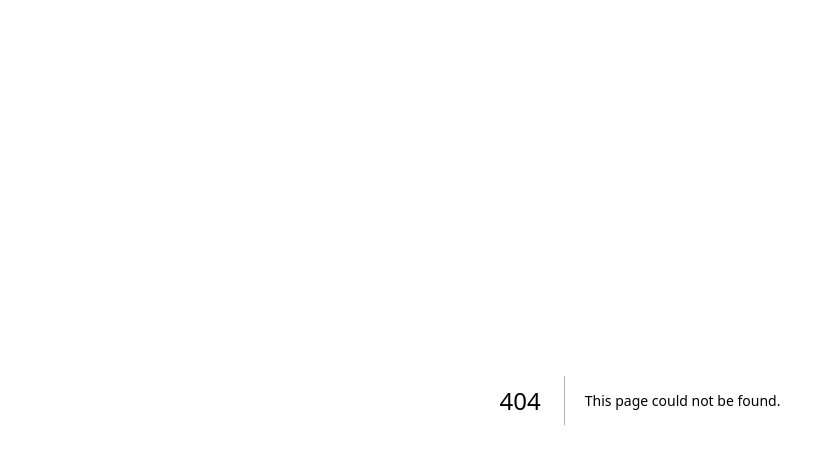
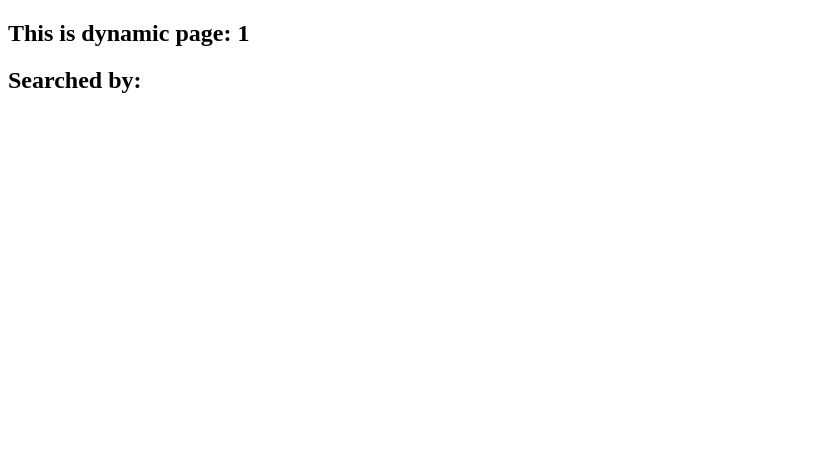
Before and after one commit to brcshakil1/my-first-next-js-app, a Next.js app: page /products/1 in a window 1280 px wide. Before the commit this address had no page. Shown: the top 464 px of the page, without its empty margins (0-835 px from the left). Built offline with nearby package versions, Linux system fonts and the light colour scheme.

Commit message:
dynamic and nested Routing

```diff
--- /dev/null
+++ b/src/app/products/[id]/page.js
@@ -0,0 +1,14 @@
+import React from "react";
+
+const DynamicPage = ({ params, searchParams }) => {
+  console.log(params);
+  console.log(searchParams);
+  return (
+    <div>
+      <h2>This is dynamic page: {params.id}</h2>
+      <h2>Searched by: {searchParams.category}</h2>
+    </div>
+  );
+};
+
+export default DynamicPage;
```
Also changed, not shown: src/app/news/article/page.js (added, +11 -0 lines), src/app/news/blog/page.js (added, +11 -0 lines), src/app/news/page.js (added, +11 -0 lines), src/app/products/page.js (added, +7 -0 lines).
